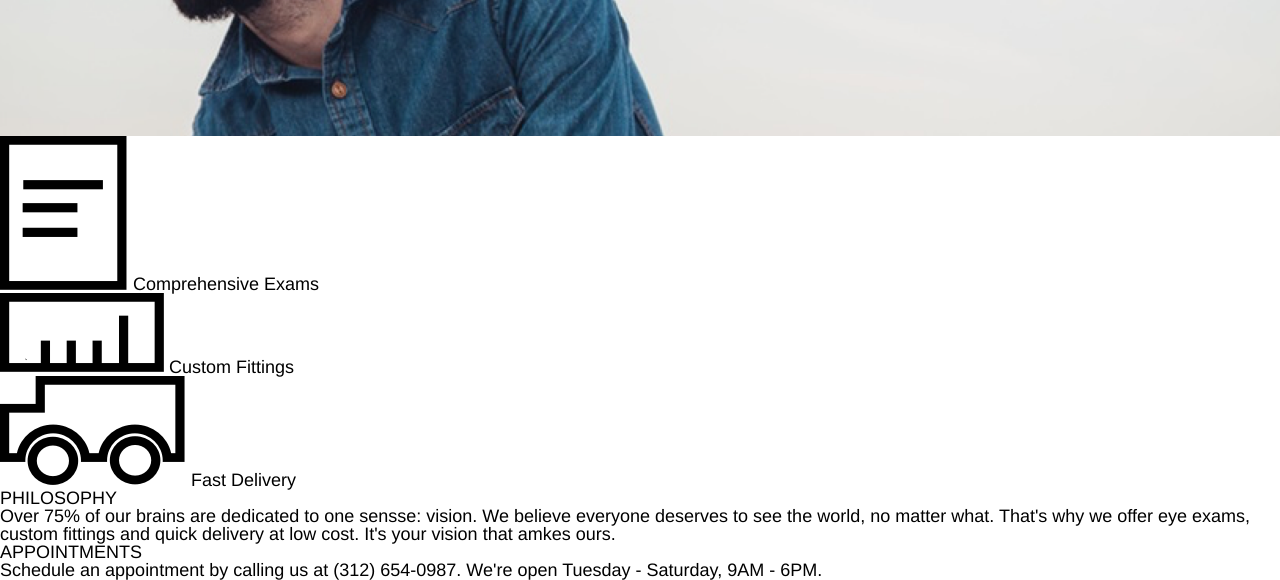
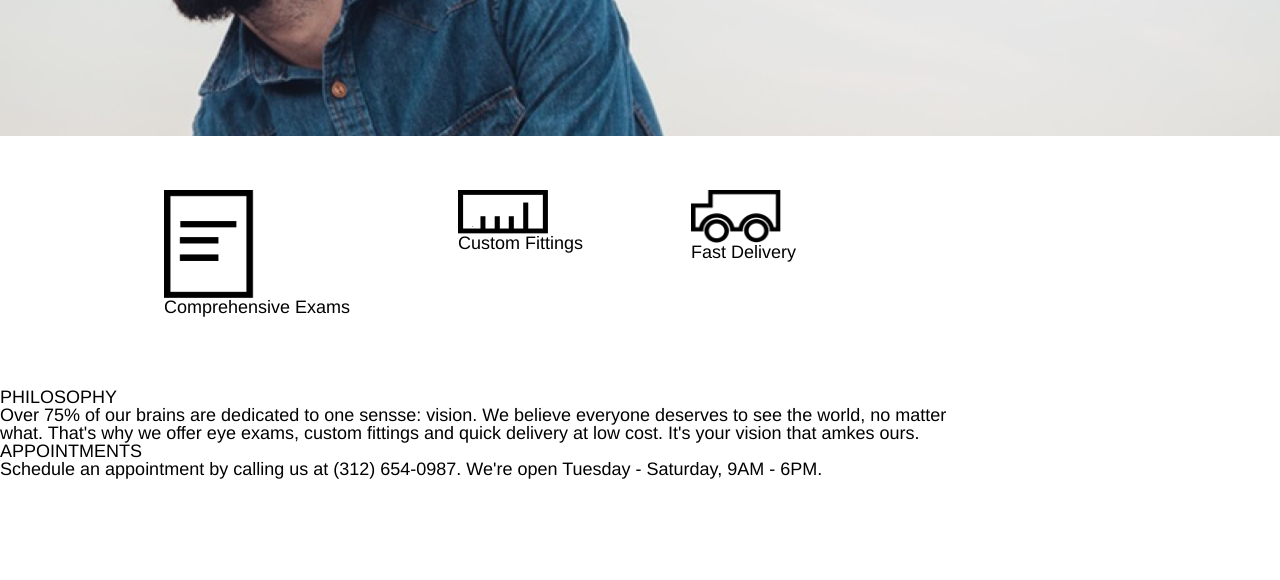
Before and after one commit to Bbg-Spt/TortoiseshellOptics, a plain HTML site: page index.html in a window 1280 px wide. Shown: the part 404-984 px from the top of the page. After the commit the page ends 883 px from the top, so only its background shows below. Drawn offline with Linux system fonts and the light colour scheme.

Commit message:
body HTML and styling

```diff
--- a/Resources/CSS/style.css
+++ b/Resources/CSS/style.css
@@ -67,3 +67,30 @@ header {
 .slogan h1 {
   margin: 1.5rem 5rem;
 }
+
+/* Middle Section Content */
+
+.content {
+  width: 960px;
+  display: flex;
+  flex-direction: column;
+}
+
+.content .services {
+  display: flex;
+  justify-content: center;
+  margin: 3rem;
+}
+
+.services .service {
+  height: 8rem;
+  margin: 0 3rem;
+  display: flex;
+  flex-direction: column;
+}
+
+.service img {
+  width: 5rem;
+  height: auto;
+  align-items: flex-start;
+}
--- a/index.html
+++ b/index.html
@@ -24,22 +24,22 @@
       </div>
     </div>
   </header>
-  <section>
-    <div>
-      <div>
+  <section class="content">
+    <div class="services">
+      <div class="service">
         <img src="./Resources/Images/paper-icon.png"/>
         <span>Comprehensive Exams</spam>
       </div>
-      <div>
+      <div class="service">
         <img src="./Resources/Images/ruler-icon.png"/>
         <span>Custom Fittings</span>
       </div>
-      <div>
+      <div class="service">
         <img src="./Resources/Images/truck-icon.png"/>
         <span>Fast Delivery</span>
       </div>
     </div>
-    <div>
+    <div class="expanded">
       <div>
         <h3>PHILOSOPHY</h3>
         <span>Over 75% of our brains are dedicated to one sensse: vision. We believe everyone deserves to see the world, no matter what. That's why we offer eye exams, custom fittings and quick delivery at low cost. It's your vision that amkes ours.</span>
```
